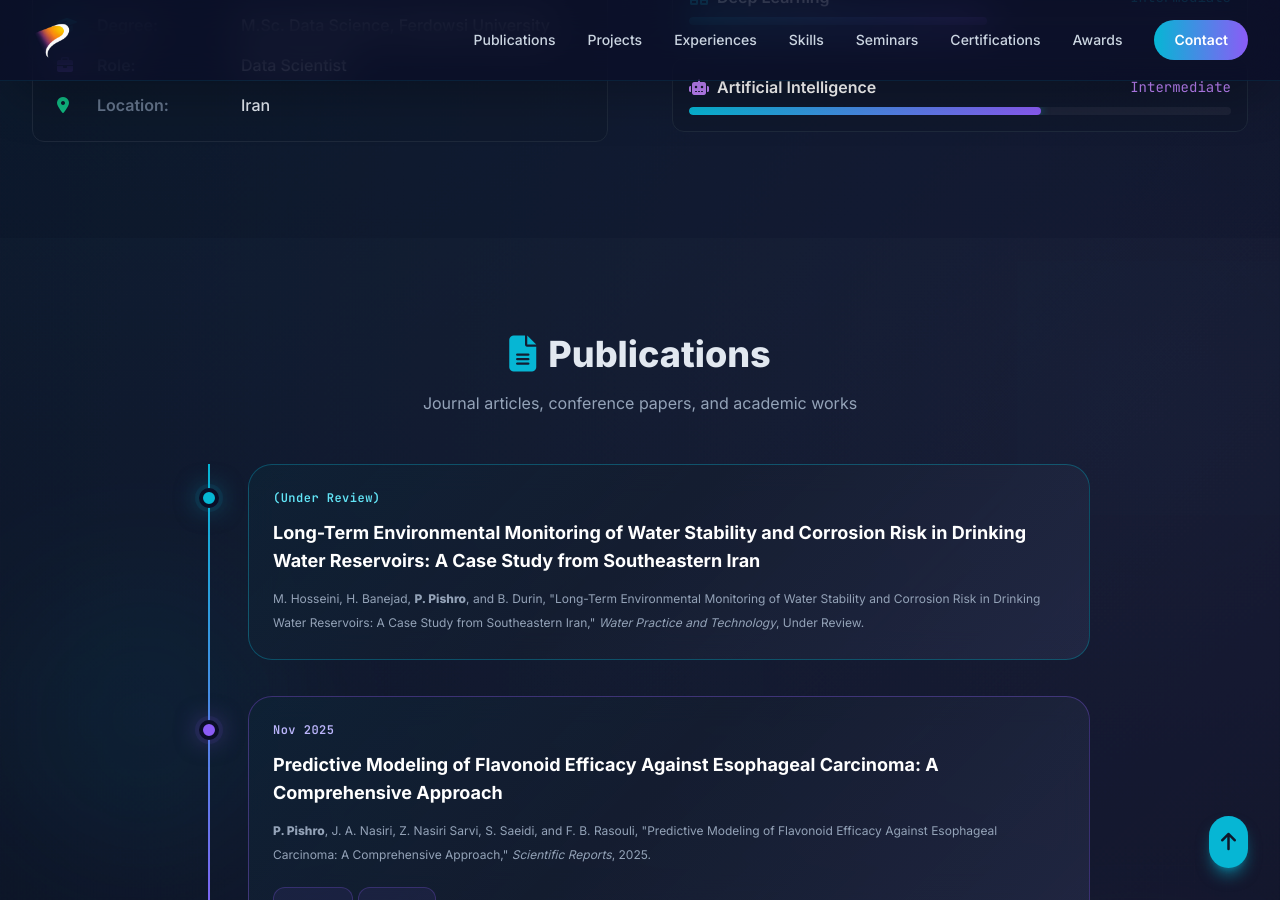
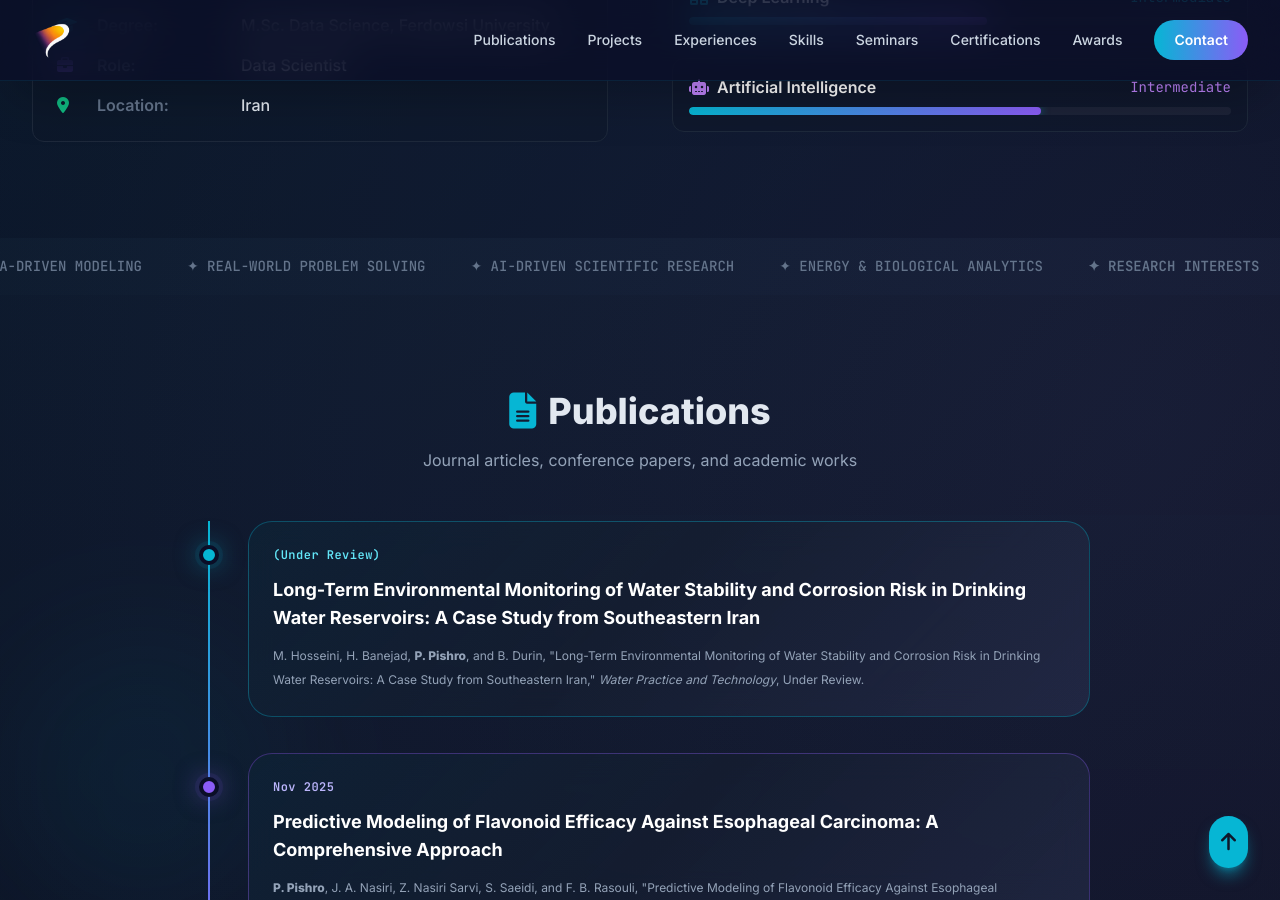
Before and after one commit to ParhamPishro/ParhamPishro.github.io, a Jekyll site: the page index.html, which Jekyll copies as it is, in a window 1280 px wide and 900 px high, scrolled down 1264 px. Built offline with Jekyll 4.4.1, drawn with Linux system fonts in a browser that asks for light colours; nearby versions of some CDN libraries; comment, search, counter and statistics services are not loaded.

Commit message:
Add Research Interests

```diff
--- a/index.html
+++ b/index.html
@@ -1024,6 +1024,48 @@
             gap: 7px;
         }
     }
+
+    /* Section 12 — Infinite Ticker */
+    .infinite-ticker {
+        overflow: hidden;
+        width: 100%;
+        border-block: 1px solid rgba(148, 163, 184, 0.15);
+        padding: 18px 0;
+        white-space: nowrap;
+    }
+
+    .infinite-ticker-track {
+        display: flex;
+        width: max-content;
+        animation: infinite-marquee 22s linear infinite;
+    }
+
+    .infinite-ticker-group {
+        display: flex;
+        align-items: center;
+        gap: 45px;
+        flex-shrink: 0;
+        padding-right: 45px;
+    }
+
+    .infinite-ticker-item {
+        color: #64748b;
+        font-family: 'JetBrains Mono', monospace;
+        font-size: 0.875rem;
+        font-weight: 500;
+        white-space: nowrap;
+    }
+
+    @keyframes infinite-marquee {
+        from {
+            transform: translateX(0);
+        }
+
+        to {
+            transform: translateX(-50%);
+        }
+    }
+
     </style>
 
 </head>
@@ -1277,6 +1319,57 @@
                     </div>
                 </div>
             </div>
+        </div>
+    </section>
+
+    <!-- 12 INFINITE TICKER -->
+    <section id="infinite-ticker" class="infinite-ticker">
+        <div class="infinite-ticker-track">
+
+            <!-- First copy -->
+            <div class="infinite-ticker-group">
+                <span class="infinite-ticker-item">
+                    <b>✦ RESEARCH INTERESTS</b>
+                </span>
+                <span class="infinite-ticker-item">
+                    ✦ APPLIED MACHINE LEARNING
+                </span>
+                <span class="infinite-ticker-item">
+                    ✦ DATA-DRIVEN MODELING
+                </span>
+                <span class="infinite-ticker-item">
+                    ✦ REAL-WORLD PROBLEM SOLVING
+                </span>
+                <span class="infinite-ticker-item">
+                    ✦ AI-DRIVEN SCIENTIFIC RESEARCH
+                </span>
+                <span class="infinite-ticker-item">
+                    ✦ ENERGY & BIOLOGICAL ANALYTICS
+                </span>
+            </div>
+
+            <!-- Second copy -->
+            <div class="infinite-ticker-group">
+                <span class="infinite-ticker-item">
+                    <b>✦ RESEARCH INTERESTS</b>
+                </span>
+                <span class="infinite-ticker-item">
+                    ✦ APPLIED MACHINE LEARNING
+                </span>
+                <span class="infinite-ticker-item">
+                    ✦ DATA-DRIVEN MODELING
+                </span>
+                <span class="infinite-ticker-item">
+                    ✦ REAL-WORLD PROBLEM SOLVING
+                </span>
+                <span class="infinite-ticker-item">
+                    ✦ AI-DRIVEN SCIENTIFIC RESEARCH
+                </span>
+                <span class="infinite-ticker-item">
+                    ✦ ENERGY & BIOLOGICAL ANALYTICS
+                </span>
+            </div>
+
         </div>
     </section>
 
```
